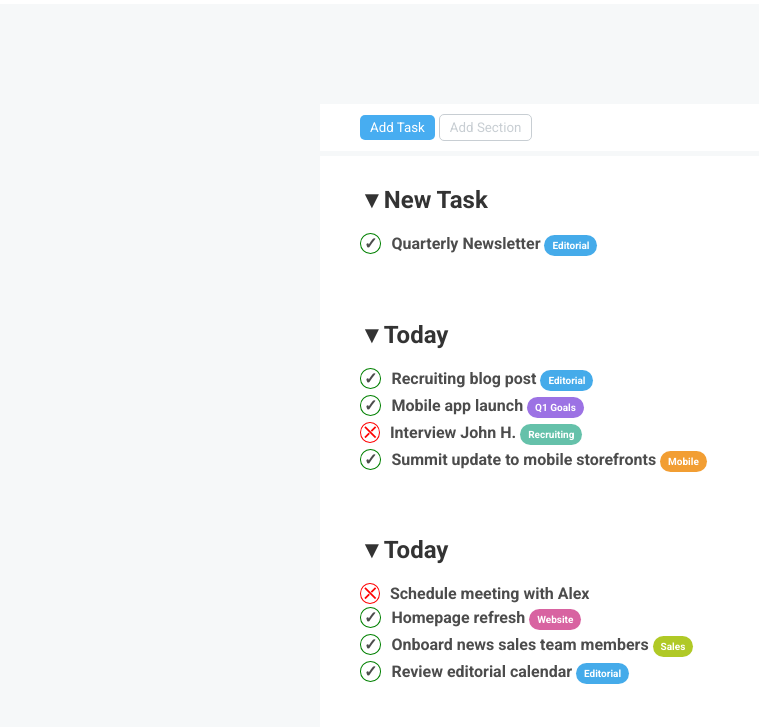
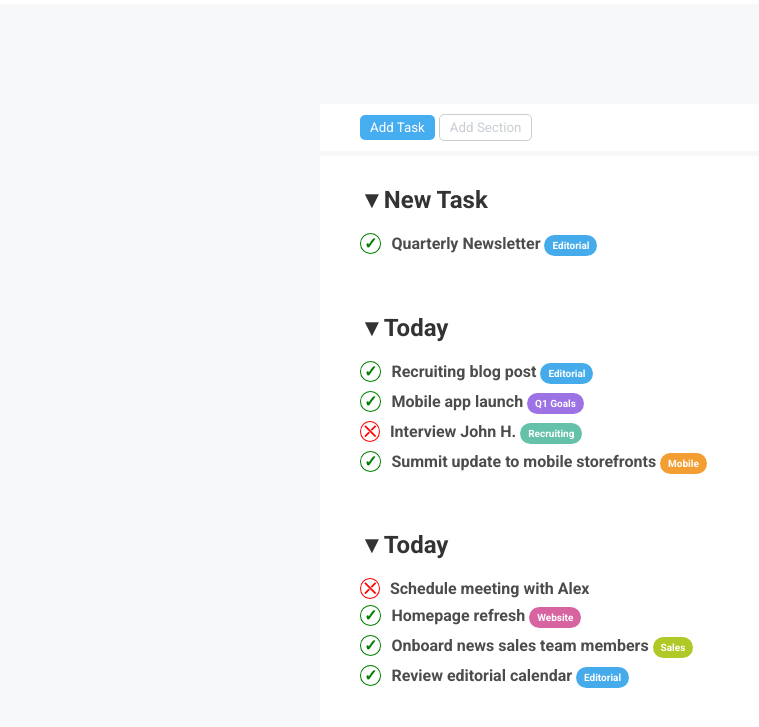
Before and after one commit to DrKillex/html-css-toboolist, a plain HTML site: page index.html in a window 1280 px wide. Shown: the part 97-824 px from the top of the page, without its empty margins (0-759 px from the left). Drawn offline with Linux system fonts and the light colour scheme.

Commit message:
commenti e piccoli fix

```diff
--- a/css/style.css
+++ b/css/style.css
@@ -36,6 +36,8 @@ section {
     margin-top: 5px;
 }
 
+/* bottoni */
+
 button {
     padding: 5px 10px;
     border-radius: 5px;
@@ -54,6 +56,8 @@ button {
     background-color: white;
 }
 
+/* tabelle */
+
 h2::before {
     content: "\25BC";
 }
@@ -71,15 +75,17 @@ h2 {
     font-weight: 600;
     color: rgba(0, 0, 0, 0.8);
 }
+
 ul {
     color: rgba(0, 0, 0, 0.7);
     font-weight: 700;
     list-style-type: none;
-    padding-bottom: 40px;
+    padding-bottom: 30px;
     padding-left: 0px;
 }
 
 li::before {
+    color: green;
     content: "\2713";
     width: 15px;
     height: 15px;
@@ -106,7 +112,7 @@ li::before {
 }
 
 li {
-    padding-bottom: 5px;
+    padding-bottom: 8px;
 }
 
 .blu {
```
